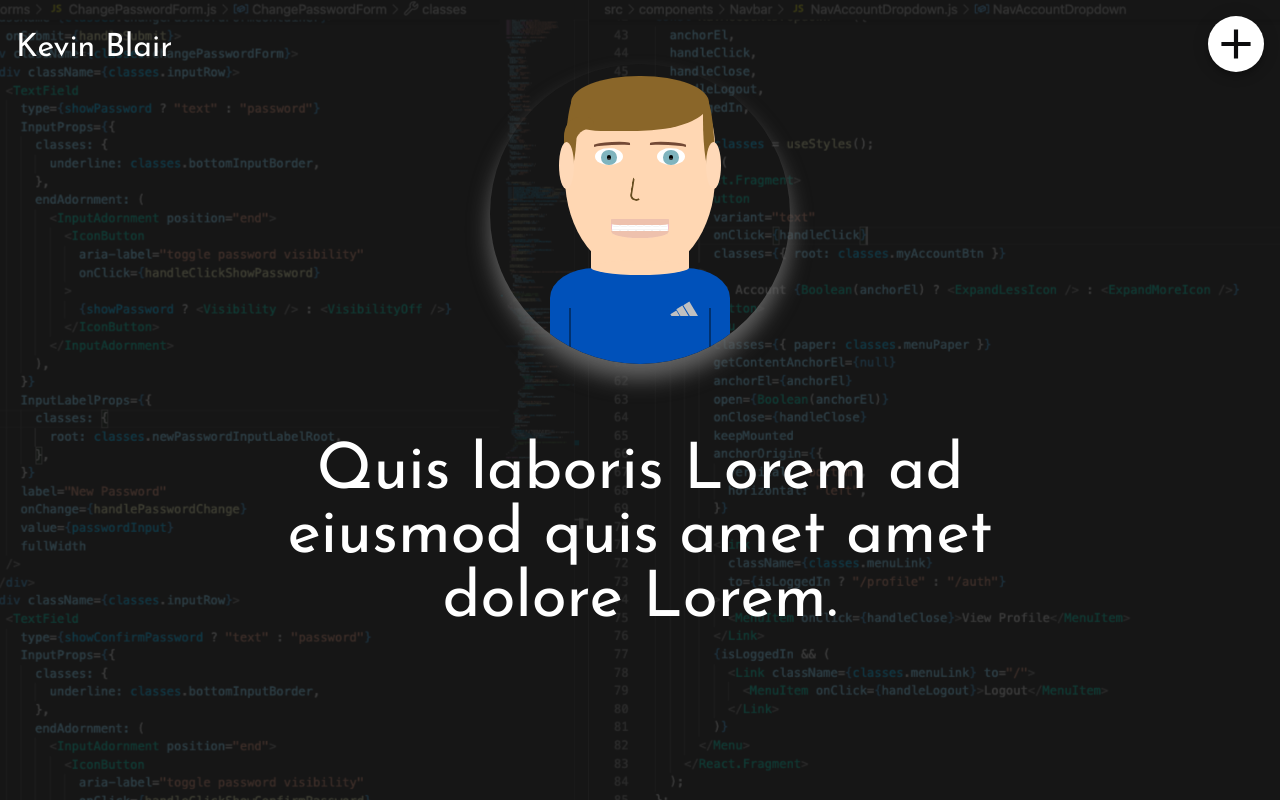
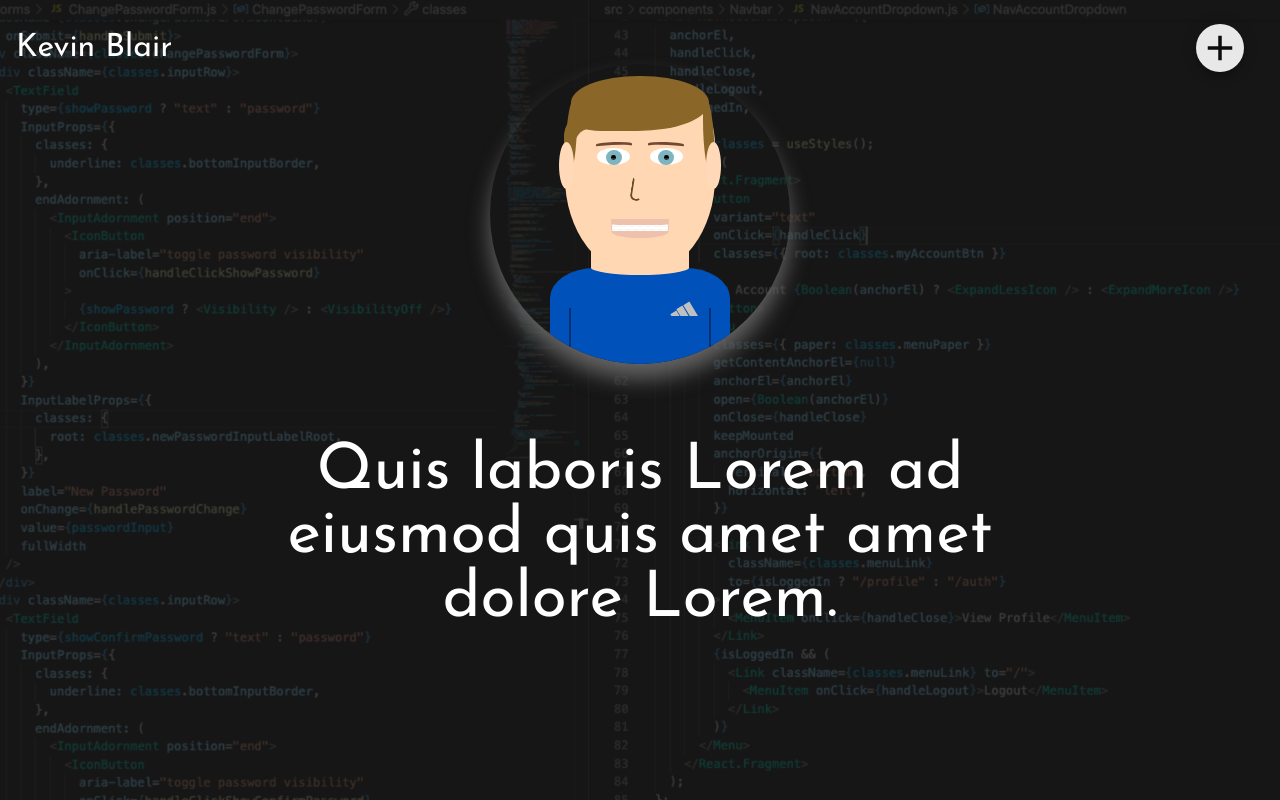
Before and after one commit to kblair40/dev-portfolio, a Next.js app: page / in a window 1280 px wide. Built offline with nearby package versions, Linux system fonts and the light colour scheme.

Commit message:
Finish SpeedDial styling

```diff
--- a/components/Avatar/Eyes.module.css
+++ b/components/Avatar/Eyes.module.css
@@ -2,7 +2,8 @@
   z-index: 5;
   position: absolute;
   height: 1.05rem;
-  width: 1.75rem;
+  /* width: 1.75rem; */
+  width: 2.05rem;
   border-radius: 50%;
   background: white;
   display: flex;
@@ -10,14 +11,16 @@
   align-items: center;
 }
 .leftEye {
-  left: 1.875rem;
+  /* left: 1.875rem; */
+  left: 2.025rem;
 }
 .rightEye {
-  right: 1.875rem;
+  /* right: 1.875rem; */
+  right: 2.025rem;
 }
 
 .iris {
-  height: 0.9rem;
+  height: 0.95rem;
   width: 0.975rem;
   border-radius: 50%;
   background: #7fb4be;
@@ -57,12 +60,12 @@
   border-radius: 50% 50% 0 0;
 }
 .leftEyebrow {
-  left: 1.8rem;
-  transform: rotate(-3deg);
+  left: 1.95rem;
+  transform: rotate(-2deg);
 }
 .rightEyebrow {
-  right: 1.8rem;
-  transform: rotate(3deg);
+  right: 1.95rem;
+  transform: rotate(2deg);
 }
 
 .eyebrowRounded {
--- a/components/Content/HomeContent.module.css
+++ b/components/Content/HomeContent.module.css
@@ -30,12 +30,12 @@
     width: 80%;
   }
 }
-@media screen and (max-width: 350px) {
+@media screen and (max-width: 360px) {
   .textSection {
     font-size: 32px;
     width: 96%;
   }
   .container {
-    top: 75vh;
+    top: 70vh;
   }
 }
--- a/components/Layout/SpeedDial/MenuDial.js
+++ b/components/Layout/SpeedDial/MenuDial.js
@@ -3,19 +3,23 @@ import Backdrop from "@material-ui/core/Backdrop";
 import SpeedDial from "@material-ui/lab/SpeedDial";
 import SpeedDialIcon from "@material-ui/lab/SpeedDialIcon";
 import SpeedDialAction from "@material-ui/lab/SpeedDialAction";
-import FileCopyIcon from "@material-ui/icons/FileCopyOutlined";
-import SaveIcon from "@material-ui/icons/Save";
+import ResumeIcon from "@material-ui/icons/Description";
+// import EmailIcon from "@material-ui/icons/Email";
+import GitHubIcon from "@material-ui/icons/GitHub";
+import LinkedInIcon from "@material-ui/icons/LinkedIn";
+import RingVolumeIcon from "@material-ui/icons/RingVolume";
 import PrintIcon from "@material-ui/icons/Print";
 import ShareIcon from "@material-ui/icons/Share";
 import FavoriteIcon from "@material-ui/icons/Favorite";
+
 import classes from "./MenuDial.module.css";
 
 const actions = [
-  { icon: <FileCopyIcon />, name: "Resume" },
-  { icon: <SaveIcon />, name: "Save" },
-  { icon: <PrintIcon />, name: "Print" },
-  { icon: <ShareIcon />, name: "Share" },
-  { icon: <FavoriteIcon />, name: "Like" },
+  { icon: <ResumeIcon fontSize="large" />, name: "Resume" },
+  //   Change phone icon to email icon if changing functionality to open email
+  { icon: <RingVolumeIcon fontSize="large" />, name: "Contact" },
+  { icon: <GitHubIcon fontSize="large" />, name: "Github" },
+  { icon: <LinkedInIcon fontSize="large" />, name: "LinkedIn" },
 ];
 
 const MenuDial = () => {
@@ -37,20 +41,30 @@ const MenuDial = () => {
         classes={{ root: classes.speedDial, fab: classes.fab }}
         icon={
           <SpeedDialIcon
-            classes={{ root: classes.iconRoot, icon: classes.icon }}
+            classes={{
+              root: classes.speedDialIconRoot,
+              icon: classes.speedDialIcon,
+              iconOpen: classes.speedDialOpen,
+            }}
           />
         }
         onClose={handleClose}
         onOpen={handleOpen}
         open={open}
         direction="down"
+        // open
       >
         {actions.map((action) => (
           <SpeedDialAction
             tooltipOpen
+            classes={{
+              root: classes.actionRoot,
+              staticTooltipLabel: classes.tooltip,
+              fab: classes.actionFab,
+            }}
             key={action.name}
             icon={action.icon}
-            tooltipTitle={action.name}
+            tooltipTitle={<p className={classes.tooltipTitle}>{action.name}</p>}
             onClick={handleClose}
           />
         ))}
--- a/components/Layout/SpeedDial/MenuDial.module.css
+++ b/components/Layout/SpeedDial/MenuDial.module.css
@@ -1,24 +1,30 @@
 .container {
   position: absolute;
-  height: 100vh;
-  width: 100vw;
+  /* height: 100vh;
+  width: 100vw; */
+  height: 10vh;
+  width: 10vw;
   top: 0;
-  left: 0;
+  right: 0;
   transform: translateZ(0px);
+  z-index: 6 !important;
 }
 
+/* SPEED DIAL */
 .speedDial {
   position: absolute;
-  top: 1rem;
-  right: 1rem;
-  /* border: 1px solid green; */
+  top: 1.5rem;
+  right: 1.5rem;
 }
 
 .fab {
-  background: white !important;
+  height: 3rem !important;
+  width: 3rem !important;
+  background-color: rgba(255, 255, 255, 0.9) !important;
 }
 
-.iconRoot {
+/* SPEED DIAL ICON */
+.speedDialIconRoot {
   height: 100% !important;
   width: 100%;
   display: flex;
@@ -26,7 +32,44 @@
   align-items: center;
 }
 
-.icon {
+.speedDialIcon {
   color: #0c0c0d;
-  font-size: 50px !important;
+  font-size: 42px !important;
 }
+
+.speedDialOpen {
+  background-color: rgba(255, 255, 255, 1) !important;
+  width: 100% !important;
+  height: 100% !important;
+  border-radius: 50%;
+}
+
+/* SPEED DIAL ACTIONS */
+.actionFab {
+  background-color: rgba(255, 255, 255, 0.5) !important;
+  padding: 1.75rem !important;
+  display: flex;
+  justify-content: center;
+  align-items: center;
+  height: 3.25rem !important;
+  width: 3.25rem !important;
+}
+
+.actionFab:hover {
+  transition: 0.3s;
+  background-color: white !important;
+}
+
+.tooltip {
+  padding: 0;
+  width: 7rem;
+  background-color: rgba(255, 255, 255, 0.5) !important ;
+  z-index: 19;
+}
+.tooltipTitle {
+  font-family: Josefin Sans;
+  font-size: 20px;
+  text-align: center;
+  white-space: nowrap;
+  margin: 0;
+}
--- a/pages/index.js
+++ b/pages/index.js
@@ -19,9 +19,7 @@ export default function Home() {
           </Head>
           <div className={classes.myName}>Kevin Blair</div>
           <Avatar />
-          {/* <div className={classes.homeContent}> */}
           <HomeContent />
-          {/* </div> */}
           <MenuDial />
         </div>
       </div>
```
